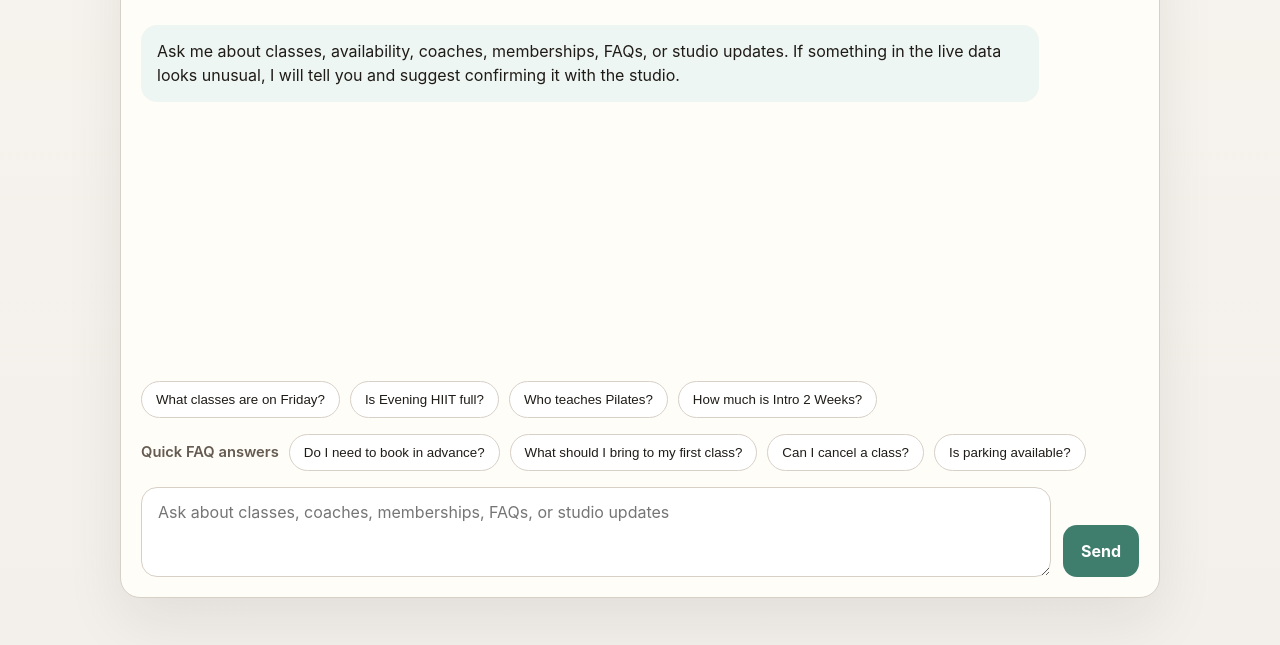
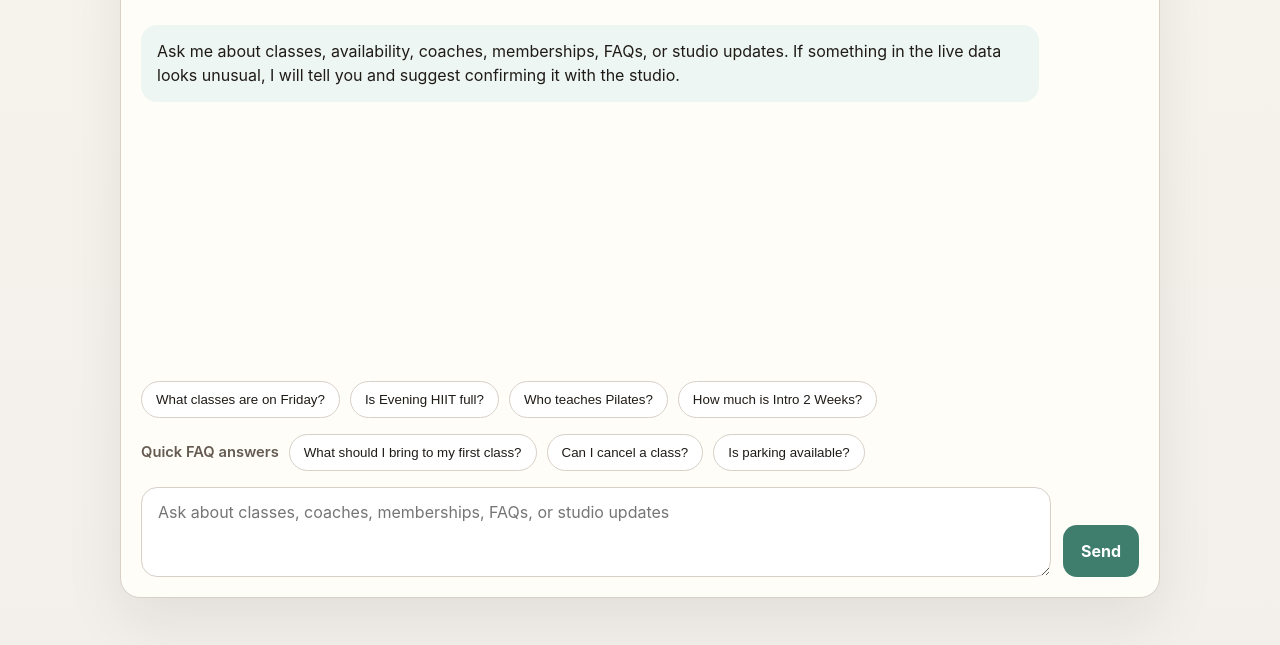
Before and after one commit to tomaspfcrotty-spec/studioflow-ai, a website: page index.html in a window 1280 px wide. Shown: the part 351-996 px from the top of the page. Drawn offline with Linux system fonts and the light colour scheme; no server answers.

Commit message:
Remove broken FAQ quick action

```diff
--- a/index.html
+++ b/index.html
@@ -38,7 +38,6 @@
 
         <div class="faq-prompts" aria-label="Quick FAQ answers">
           <p class="prompt-group-label">Quick FAQ answers</p>
-          <button type="button" class="prompt-button faq-button">Do I need to book in advance?</button>
           <button type="button" class="prompt-button faq-button">What should I bring to my first class?</button>
           <button type="button" class="prompt-button faq-button">Can I cancel a class?</button>
           <button type="button" class="prompt-button faq-button">Is parking available?</button>
```
